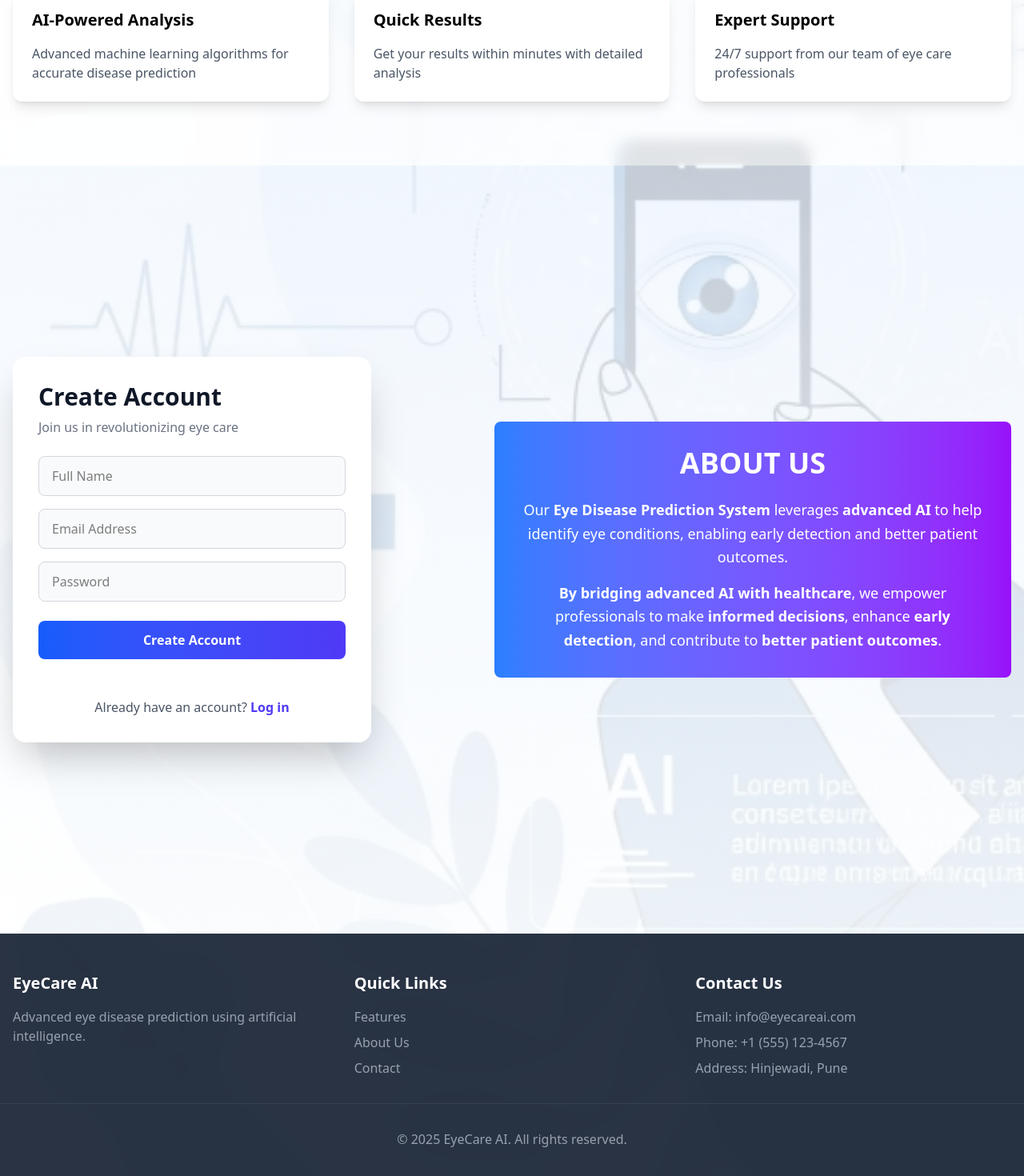
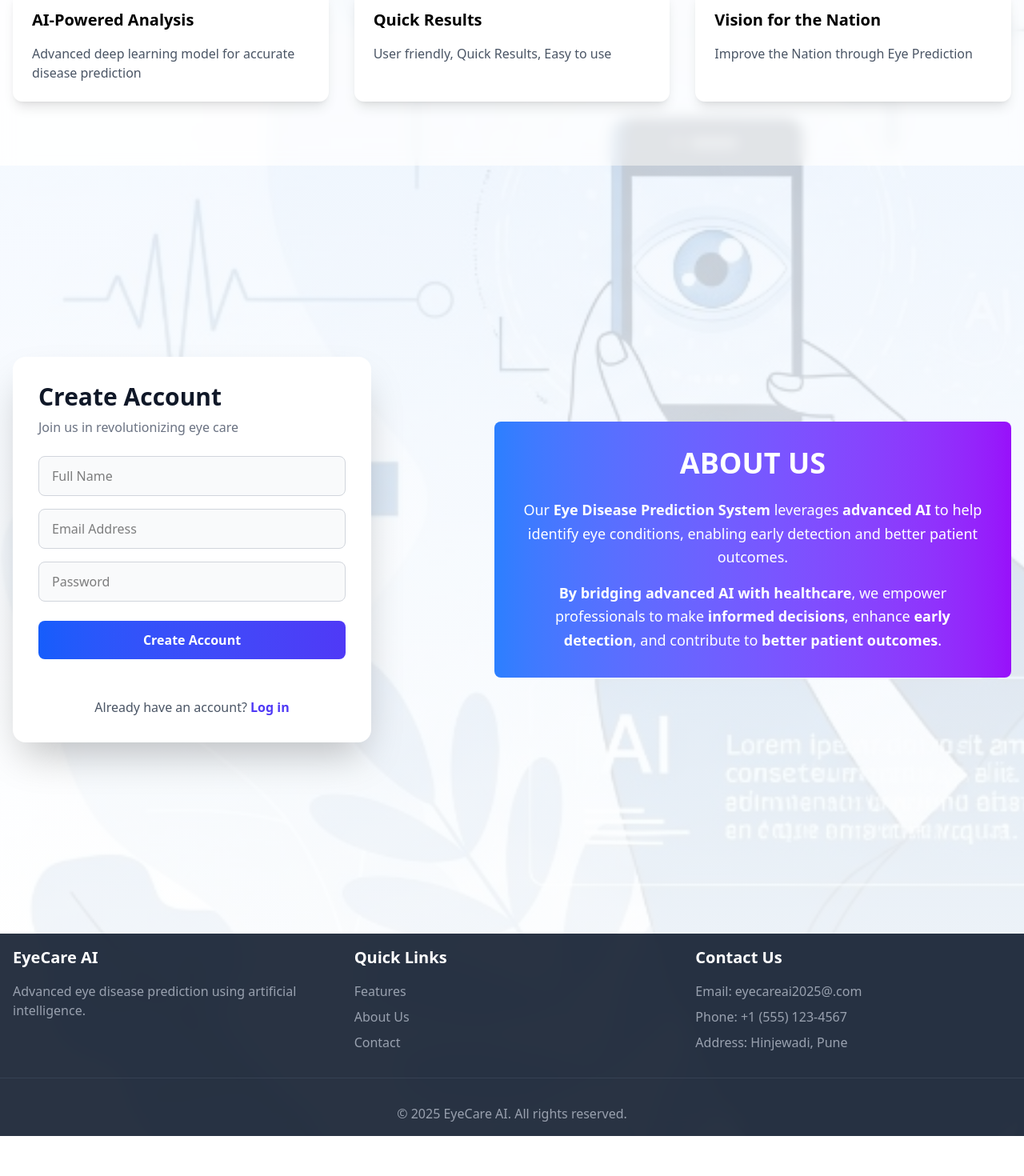
Before and after one commit to Avi1305/EyeDiseaseFrontend, a React (Vite) app: page / in a window 1280 px wide. Shown: the part 835-2305 px from the top of the page at 80% size. After the commit the page ends 2255 px from the top, so only its background shows below. Built offline with nearby package versions, Linux system fonts and the light colour scheme.

Commit message:
solved redirection issues

```diff
--- a/src/components/Features.jsx
+++ b/src/components/Features.jsx
@@ -1,8 +1,8 @@
 const Features = () => {
   const features = [
-    { title: "AI-Powered Analysis", description: "Advanced machine learning algorithms for accurate disease prediction" },
-    { title: "Quick Results", description: "Get your results within minutes with detailed analysis" },
-    { title: "Expert Support", description: "24/7 support from our team of eye care professionals" }
+    { title: "AI-Powered Analysis", description: "Advanced deep learning model for accurate disease prediction" },
+    { title: "Quick Results", description: " User friendly, Quick Results, Easy to use  " },
+    { title: "Vision for the Nation", description: " Improve the Nation through Eye Prediction" }
   ];
 
   return (
--- a/src/components/Footer.jsx
+++ b/src/components/Footer.jsx
@@ -2,7 +2,7 @@ import React from 'react'
 
 const Footer = () => {
   return (
-    <footer className="bg-gray-800/95 backdrop-blur-md text-white py-12">
+    <footer className="bg-gray-800/95 backdrop-blur-md text-white py-4">
       <div className="max-w-7xl mx-auto px-4 grid grid-cols-1 md:grid-cols-3 gap-8">
         <div>
           <h3 className="text-xl font-bold mb-4">EyeCare AI</h3>
@@ -21,7 +21,7 @@ const Footer = () => {
         <div id="contact">
           <h3 className="text-xl font-bold mb-4">Contact Us</h3>
           <ul className="space-y-2 text-gray-400">
-            <li>Email: info@eyecareai.com</li>
+            <li>Email: eyecareai2025@.com</li>
             <li>Phone: +1 (555) 123-4567</li>
             <li>Address: Hinjewadi, Pune</li>
           </ul>
--- a/src/components/Navbar.jsx
+++ b/src/components/Navbar.jsx
@@ -1,48 +1,55 @@
 import { Link } from "react-router-dom";
-import { useNavigate } from "react-router-dom";
 
-const Navbar = () => {
-
-  const navigate = useNavigate();
-
-
-
-  return(<div>
+const Navbar = () => (
   <nav className="bg-white/80 backdrop-blur-md fixed w-full z-50 shadow-sm">
     <div className="max-w-7xl mx-auto px-4 flex justify-between h-16">
       <h1 className="text-2xl font-bold bg-gradient-to-r from-blue-600 to-indigo-600 bg-clip-text text-transparent">
         EyeCare AI
       </h1>
       <div className="flex items-center space-x-4">
-
         <button
           type="button"
-              onClick={() => navigate("/")}
+          onClick={() => {
+            const section = document.getElementById('features');
+            if (section) {
+              section.scrollIntoView({ behavior: 'smooth' });
+            }
+          }}
           className="text-gray-600 hover:text-indigo-600 transition-colors"
         >
           Features
         </button>
+
         <button
           type="button"
-              onClick={() => navigate("/")}
+          onClick={() => {
+            const section = document.getElementById('about');
+            if (section) {
+              section.scrollIntoView({ behavior: 'smooth' });
+            }
+          }}
           className="text-gray-600 hover:text-indigo-600 transition-colors"
         >
           About
         </button>
+
         <button
           type="button"
-              onClick={() => navigate("/")}
+          onClick={() => {
+            const section = document.getElementById('contact');
+            if (section) {
+              section.scrollIntoView({ behavior: 'smooth' });
+            }
+          }}
           className="text-gray-600 hover:text-indigo-600 transition-colors"
         >
           Contact
         </button>
 
+
       </div>
     </div>
   </nav>
-  </div>)
-
-
-  };
+);
 
 export default Navbar;
```
Lines whose indentation alone changed are shown as unchanged.
